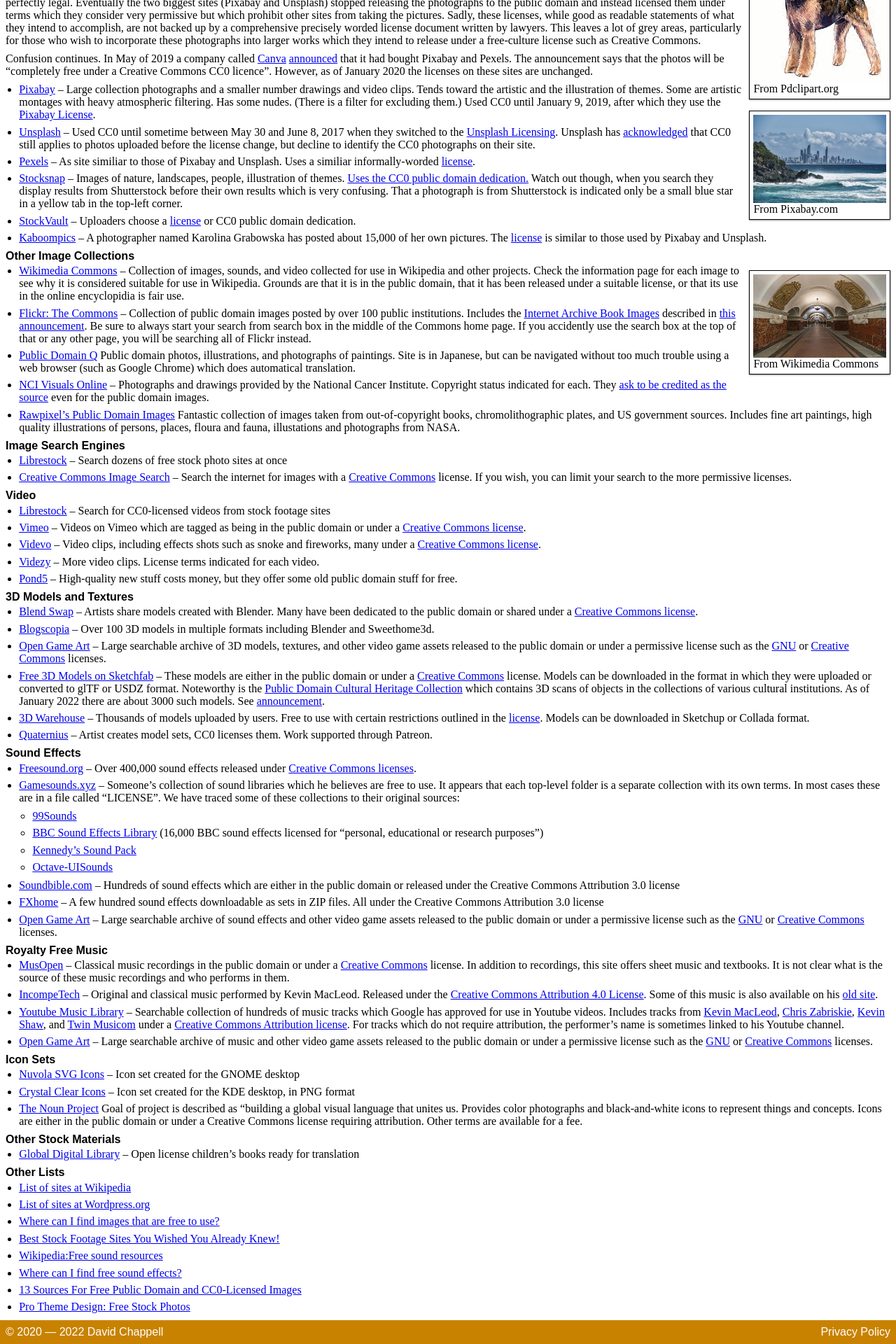
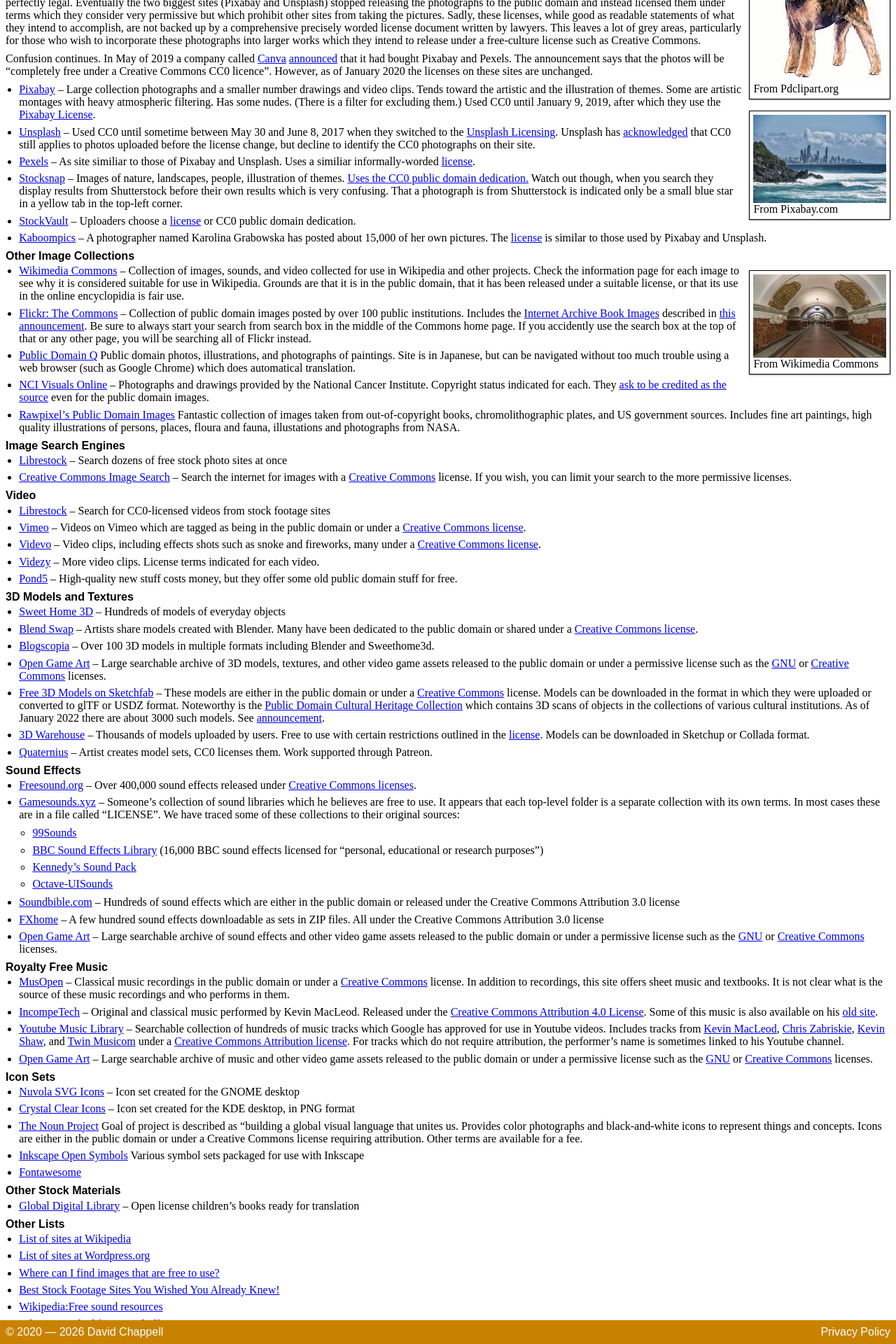
Before and after one commit to david672orford/tech-for-teaching, a Jekyll site: the page built from stock-material/index.md, in a window 1280 px wide. Shown: the part 1418-3338 px from the top of the page at 70% size. Built offline with Jekyll 4.4.1, drawn with Linux system fonts in a browser that asks for light colours; our own code applies the rules of GitHub Pages for plain Markdown files.

Commit message:
style reconcilation, drafts

```diff
--- a/_config.yml
+++ b/_config.yml
@@ -1,6 +1,6 @@
 title: Tech for Teaching
 description: Computer software and Internet technology to prepare materials for your course
-copyright: "© 2020 — 2022 David Chappell"
+copyright: "© 2020 — 2026 David Chappell"
 authors:
   "David Chappell":
     photo: /assets/images/author.jpg
--- a/assets/css/style.css
+++ b/assets/css/style.css
@@ -1,4 +1,4 @@
-HTML, BODY, HEADER, MAIN, H1, H2, H3, P, UL, OL, LI, TABLE, TR, TH, TD, FIGURE, FIGCAPTION, IMG {
+HTML, BODY, HEADER, MAIN, H1, H2, H3, H4, P, UL, OL, LI, TABLE, TR, TH, TD, FIGURE, FIGCAPTION, IMG {
 	margin: 0;
 	padding: 0;
 	}
@@ -102,16 +102,23 @@
 	}
 
 /* Content */
+H1, H2, H3, H4 {
+	font-weight: bold;
+	}
 H2, H3 {
 	font-family: sans-serif;
 	}
-H2 {
+H2 {		/* article title */
 	font-size: 120%;
 	margin-bottom: .2em;
 	}
-H3 {
+H3 {		/* article subheading */
 	font-size: 100%;
 	margin: .4em 0 .2em 0;
+	}
+H4 {		/* list item */
+	font-size: 100%;
+	display: inline;
 	}
 
 P {
--- a/stock-material/index.md
+++ b/stock-material/index.md
@@ -217,6 +217,8 @@
 	domain stuff for free.
 
 ### 3D Models and Textures
+* [Sweet Home 3D](https://www.sweethome3d.com/importModels.jsp) --
+	Hundreds of models of everyday objects
 * [Blend Swap](https://www.blendswap.com) --
 	Artists share models created with Blender. Many have been dedicated to
 	the public domain or shared under a [Creative Commons license](https://creativecommons.org/licenses).
@@ -303,6 +305,9 @@
 	unites us. Provides color photographs and black-and-white icons to represent
 	things and concepts. Icons are either in the public domain or under a Creative
 	Commons license requiring attribution. Other terms are available for a fee.
+* [Inkscape Open Symbols](https://github.com/PanderMusubi/inkscape-open-symbols)
+	Various symbol sets packaged for use with Inkscape
+* [Fontawesome](https://fontawesome.com/)
 
 ### Other Stock Materials
 * [Global Digital Library](https://home.digitallibrary.io/) --
```
Also changed, not shown: software/draft.md (+4 -0 lines).
